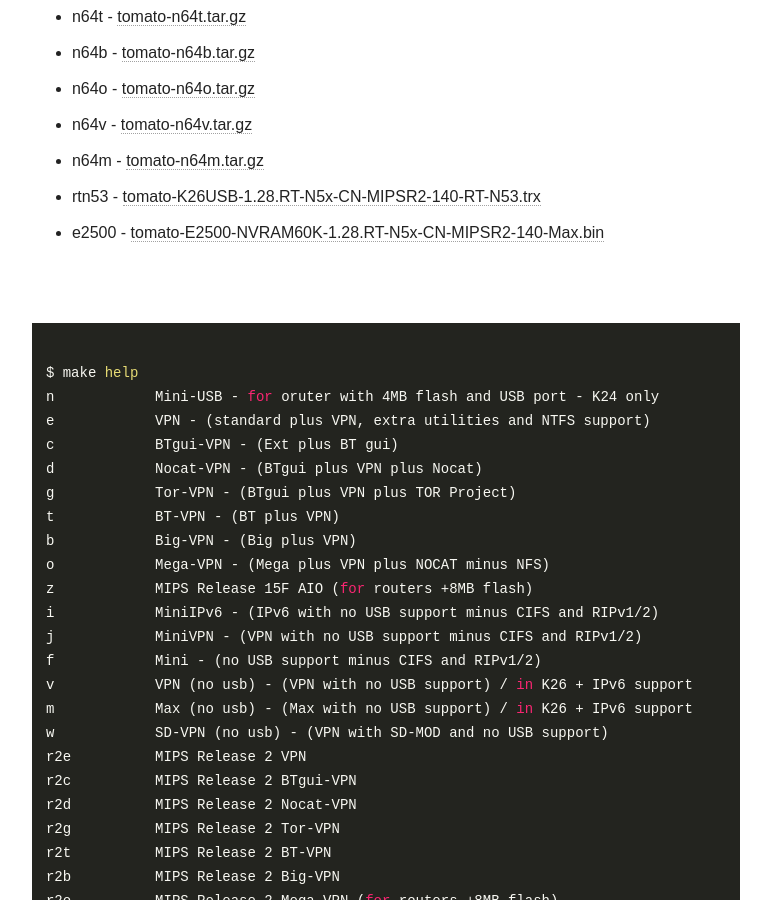
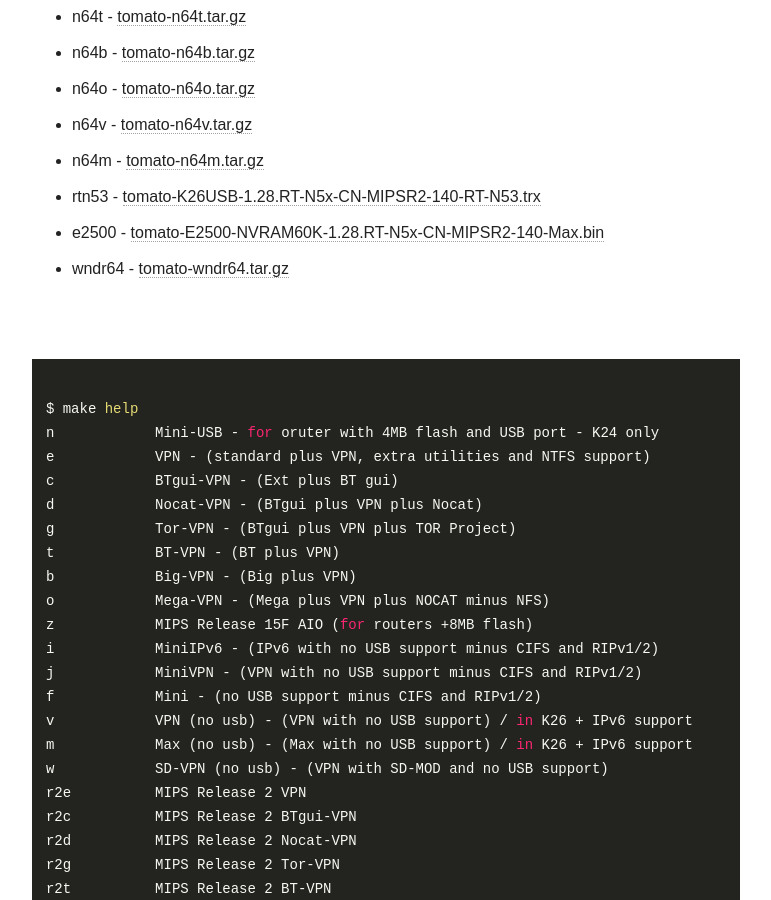
Before and after one commit to oglopss/tomato-ci-ctf-jekyll, a Jekyll site: the page built from index.html, in a window 1280 px wide and 900 px high, scrolled down 1783 px. Shown: the whole window, without its empty margins (254-1025 px from the left). Built offline with Jekyll 4.4.1, drawn with Linux system fonts in a browser that asks for light colours; nearby versions of some CDN libraries.

Commit message:
Travis build 3 wndr64 pushed to gh-pages

```diff
--- a/_data/ss.yml
+++ b/_data/ss.yml
@@ -39,3 +39,4 @@ files:
   - 0037 n64o tomato-n64o.tar.gz
   - 0040 rtn53 tomato-K26USB-1.28.RT-N5x-CN-MIPSR2-140-RT-N53.trx
   - 0041 e2500 tomato-E2500-NVRAM60K-1.28.RT-N5x-CN-MIPSR2-140-Max.bin
+  - 0043 wndr64 tomato-wndr64.tar.gz
```
Also changed, not shown: 1 other file.
